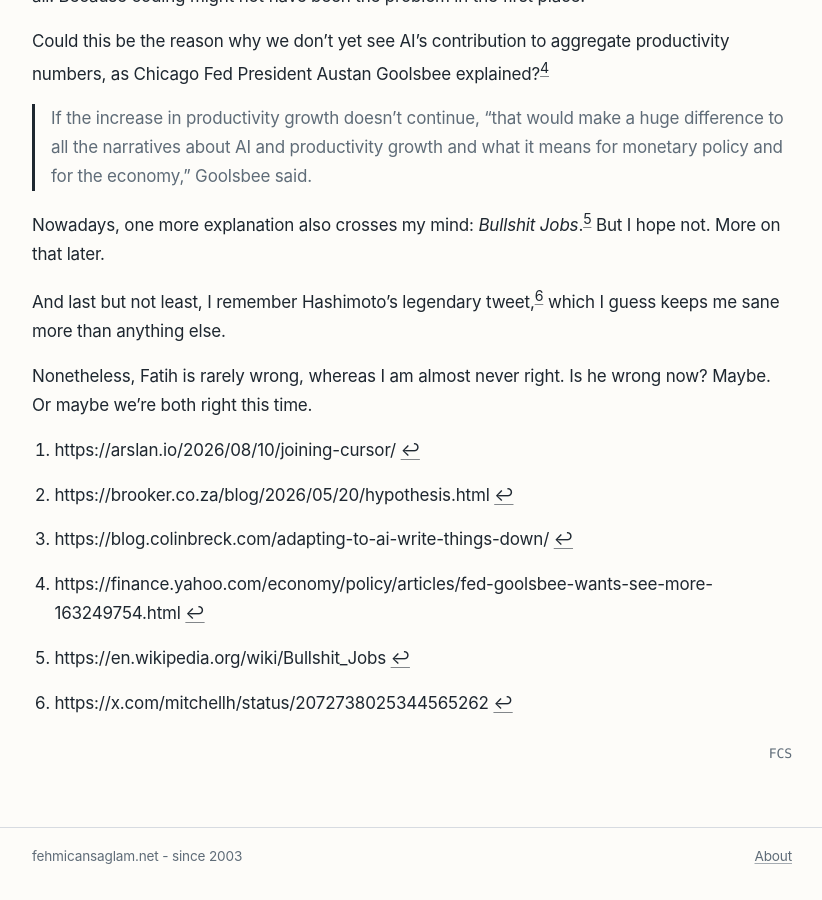
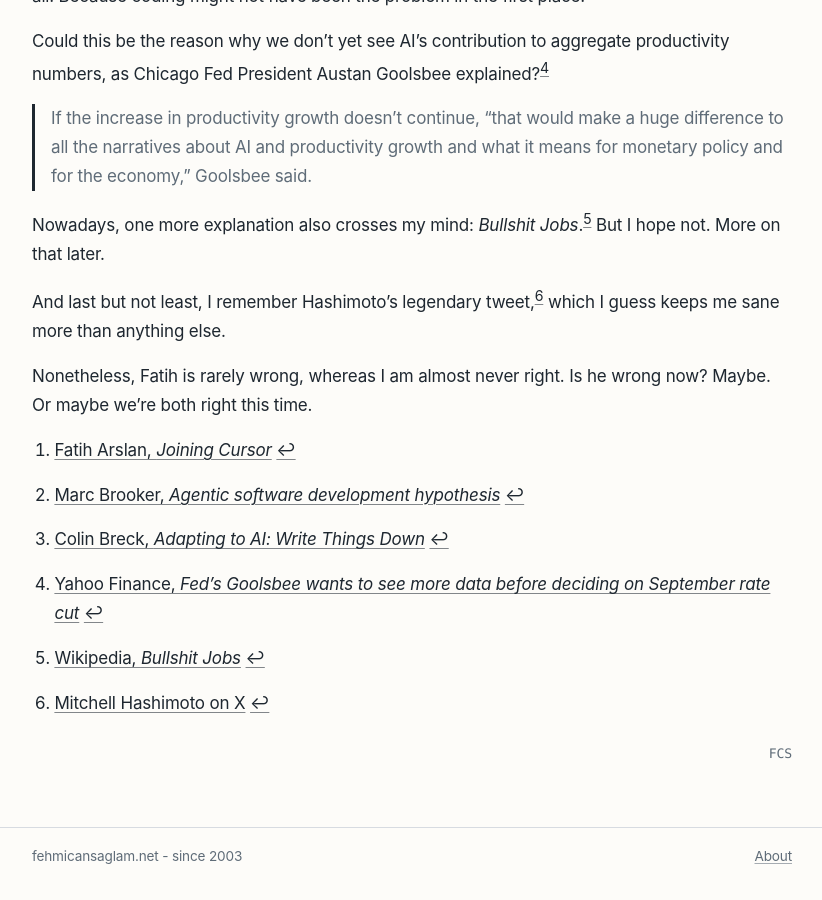
Before and after one commit to fehmicansaglam/fehmicansaglam.github.com, a Jekyll site: the page built from _posts/2026-08-19-coding-agents-and-the-joy-of-missing-out.md, in a window 1280 px wide and 900 px high, scrolled down 1721 px. Shown: the whole window, without its empty margins (228-1050 px from the left). Built offline with Jekyll 4.4.1, drawn with Linux system fonts in a browser that asks for light colours.

Commit message:
Update 2026-08-19-coding-agents-and-the-joy-of-missing-out.md

```diff
--- a/_posts/2026-08-19-coding-agents-and-the-joy-of-missing-out.md
+++ b/_posts/2026-08-19-coding-agents-and-the-joy-of-missing-out.md
@@ -53,9 +53,9 @@ And last but not least, I remember Hashimoto's legendary tweet,[^6] which I gues
 
 Nonetheless, Fatih is rarely wrong, whereas I am almost never right. Is he wrong now? Maybe. Or maybe we're both right this time.
 
-[^1]: https://arslan.io/2026/08/10/joining-cursor/
-[^2]: https://brooker.co.za/blog/2026/05/20/hypothesis.html
-[^3]: https://blog.colinbreck.com/adapting-to-ai-write-things-down/
-[^4]: https://finance.yahoo.com/economy/policy/articles/fed-goolsbee-wants-see-more-163249754.html
-[^5]: https://en.wikipedia.org/wiki/Bullshit_Jobs
-[^6]: https://x.com/mitchellh/status/2072738025344565262
+[^1]: [Fatih Arslan, *Joining Cursor*](https://arslan.io/2026/08/10/joining-cursor/)
+[^2]: [Marc Brooker, *Agentic software development hypothesis*](https://brooker.co.za/blog/2026/05/20/hypothesis.html)
+[^3]: [Colin Breck, *Adapting to AI: Write Things Down*](https://blog.colinbreck.com/adapting-to-ai-write-things-down/)
+[^4]: [Yahoo Finance, *Fed's Goolsbee wants to see more data before deciding on September rate cut*](https://finance.yahoo.com/economy/policy/articles/fed-goolsbee-wants-see-more-163249754.html)
+[^5]: [Wikipedia, *Bullshit Jobs*](https://en.wikipedia.org/wiki/Bullshit_Jobs)
+[^6]: [Mitchell Hashimoto on X](https://x.com/mitchellh/status/2072738025344565262)
```
